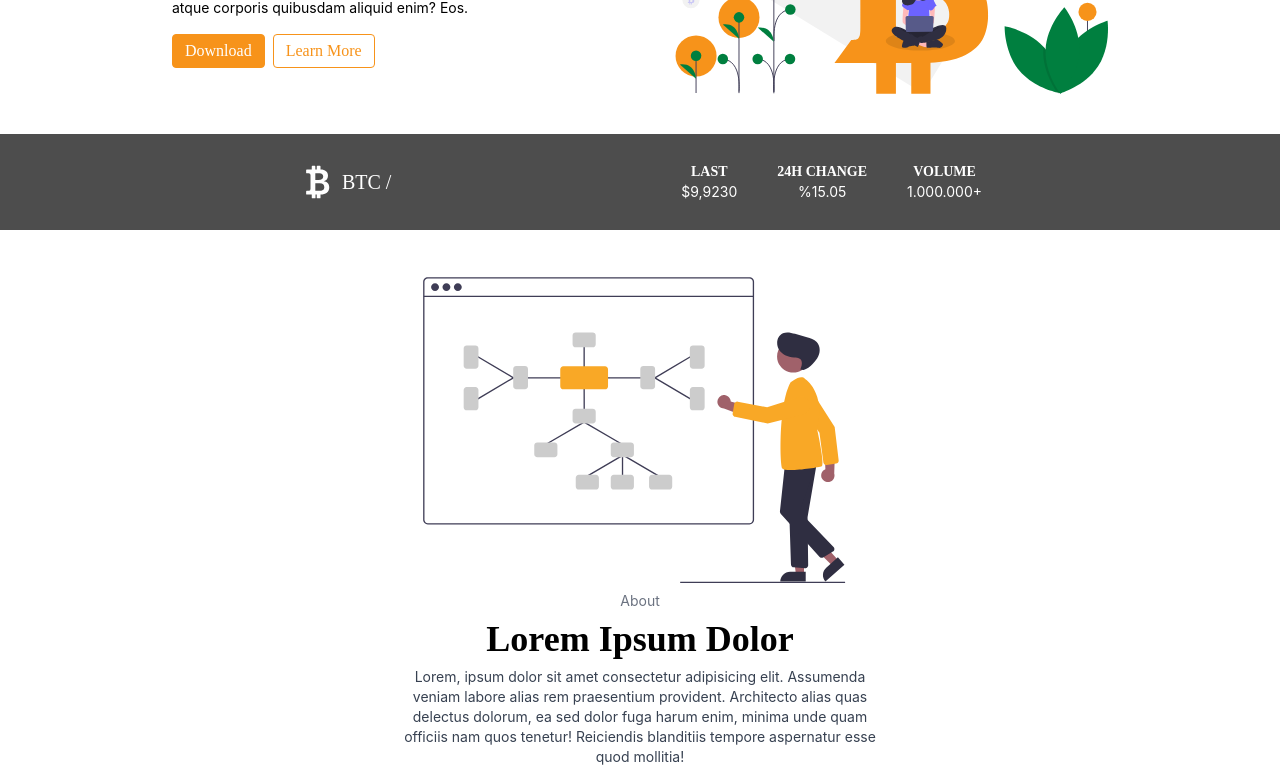
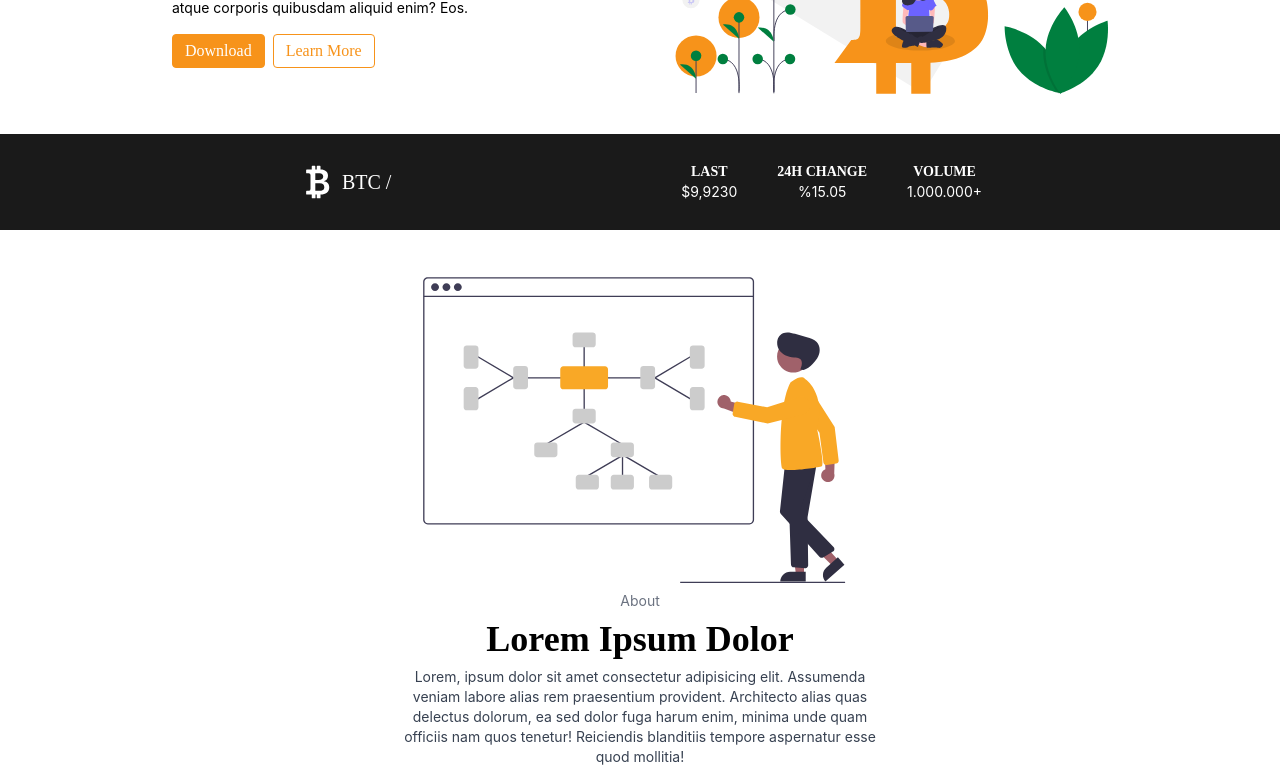
Before and after one commit to jtayped/bitcoin, a React (Create React App) app: page / in a window 1280 px wide. Shown: the part 1160-1933 px from the top of the page. Built offline with nearby package versions, Linux system fonts and the light colour scheme.

Commit message:
filler color changed

```diff
--- a/src/index.css
+++ b/src/index.css
@@ -2,7 +2,7 @@
 @tailwind components;
 @tailwind utilities;
 
-@import url('https://fonts.googleapis.com/css2?family=Inter&family=Poppins:wght@200;300;400;500;600;700&display=swap');
+@import url("https://fonts.googleapis.com/css2?family=Inter&family=Poppins:wght@200;300;400;500;600;700&display=swap");
 
 * {
   margin: 0;
--- a/tailwind.config.js
+++ b/tailwind.config.js
@@ -9,7 +9,7 @@ module.exports = {
       },
       colors: {
         accent: "#f7931a",
-        filler: "#4d4d4d",
+        filler: "#1a1a1a",
         background: "#ffffff",
         text: "#000",
       },
```
